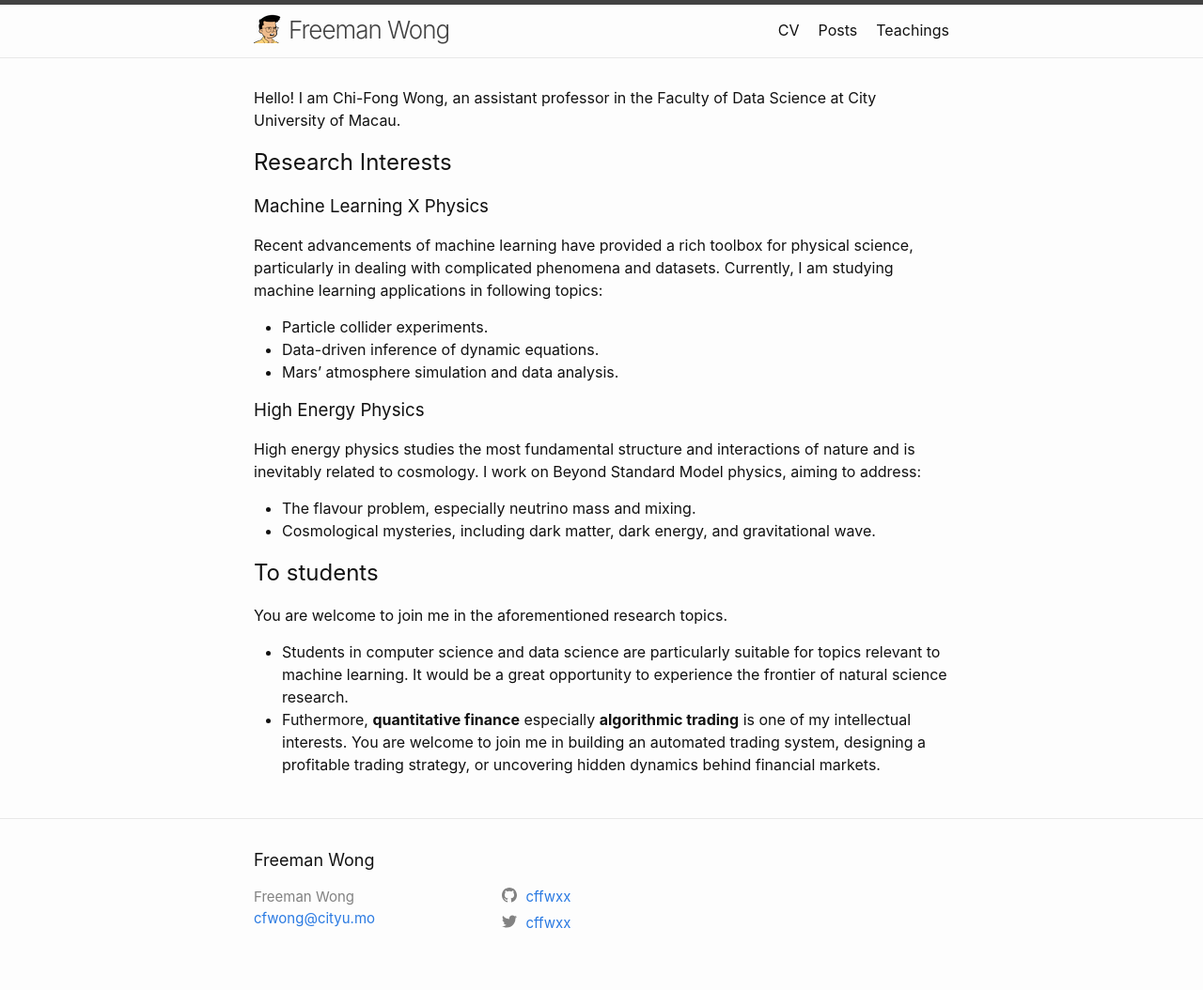
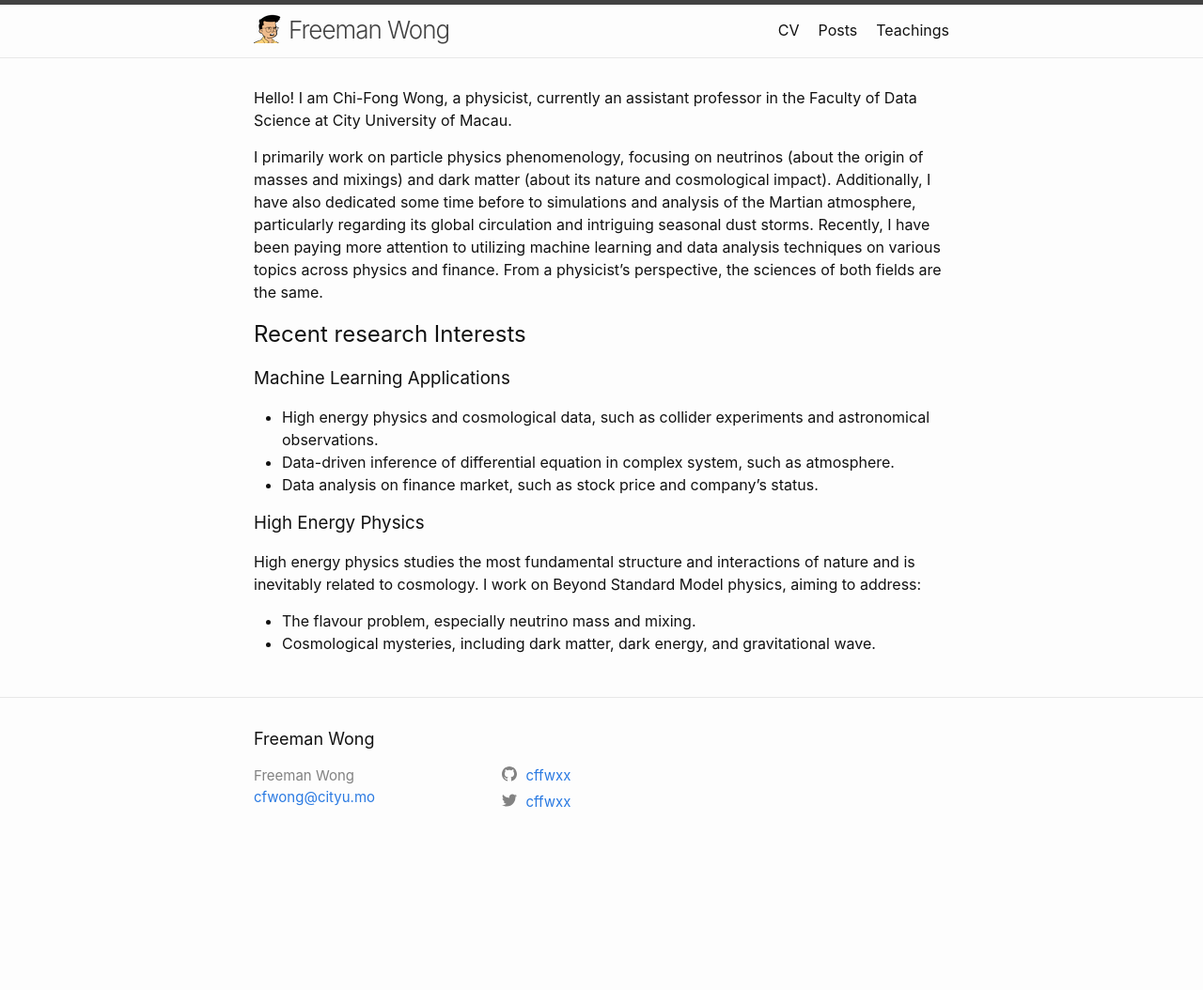
Before and after one commit to cffwxx/cffwxx.github.io, a Jekyll site: the page built from index.md, in a window 1280 px wide. Shown: the whole page at 94% size. Built offline with Jekyll 4.4.1, drawn with Linux system fonts in a browser that asks for light colours; after the commit the page ends 925 px from its top, so only the background shows below that.

Commit message:
update index.md

```diff
--- a/index.md
+++ b/index.md
@@ -2,17 +2,17 @@
 layout: home
 ---
 
-Hello! I am Chi-Fong Wong, an assistant professor in the Faculty of Data Science at City University of Macau.
+Hello! I am Chi-Fong Wong, a physicist, currently an assistant professor in the Faculty of Data Science at City University of Macau.
 
-## Research Interests
+I primarily work on particle physics phenomenology, focusing on neutrinos (about the origin of masses and mixings) and dark matter (about its nature and cosmological impact). Additionally, I have also dedicated some time before to simulations and analysis of the Martian atmosphere, particularly regarding its global circulation and intriguing seasonal dust storms. Recently, I have been paying more attention to utilizing machine learning and data analysis techniques on various topics across physics and finance. From a physicist's perspective, the sciences of both fields are the same.
 
-### Machine Learning X Physics
+## Recent research Interests
 
-Recent advancements of machine learning have provided a rich toolbox for physical science, particularly in dealing with complicated phenomena and datasets. Currently, I am studying machine learning applications in following topics:
+### Machine Learning Applications
 
-* Particle collider experiments.
-* Data-driven inference of dynamic equations.
-* Mars' atmosphere simulation and data analysis.
+* High energy physics and cosmological data, such as collider experiments and astronomical observations.
+* Data-driven inference of differential equation in complex system, such as atmosphere.
+* Data analysis on finance market, such as stock price and company's status.
 
 ### High Energy Physics
 
@@ -20,10 +20,3 @@
 
 * The flavour problem, especially neutrino mass and mixing.
 * Cosmological mysteries, including dark matter, dark energy, and gravitational wave.
-
-## To students
-
-You are welcome to join me in the aforementioned research topics.
-
-* Students in computer science and data science are particularly suitable for topics relevant to machine learning. It would be a great opportunity to experience the frontier of natural science research.
-* Futhermore, **quantitative finance** especially **algorithmic trading** is one of my intellectual interests. You are welcome to join me in building an automated trading system, designing a profitable trading strategy, or uncovering hidden dynamics behind financial markets.
```
